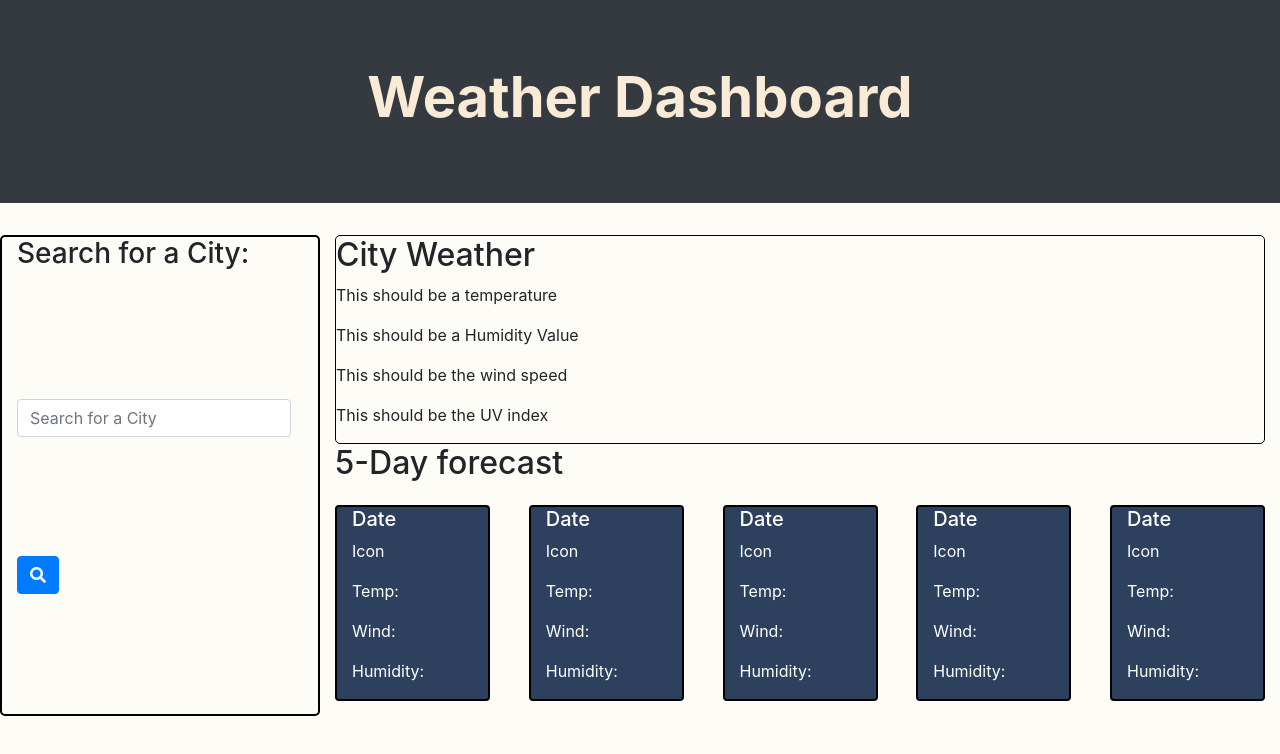
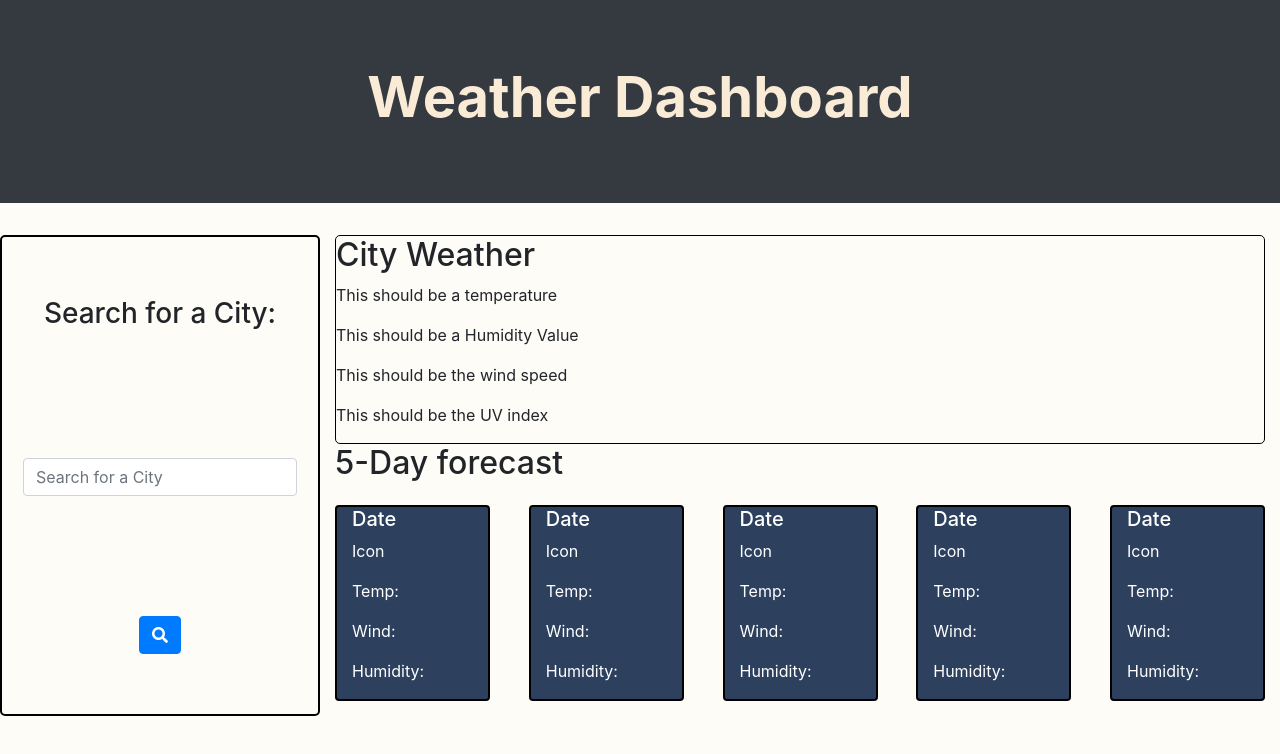
Before and after one commit to Will-Neal/Realtime-Weather-App, a plain HTML site: page index.html in a window 1280 px wide. Drawn offline with nearby package versions, Linux system fonts and the light colour scheme.

Commit message:
fixed search bar which was rearrangin when clicked

```diff
--- a/assets/style.css
+++ b/assets/style.css
@@ -22,8 +22,10 @@ body {
     display: row;
     border: black solid 2px;
     border-radius: 5px;
-    justify-content: start;
-    align-items: flex-start;
+    /* justify-content: center; */
+    justify-content: center;
+    /* align-items: flex-start; */
+    align-items: center;
 }
 
 
```
